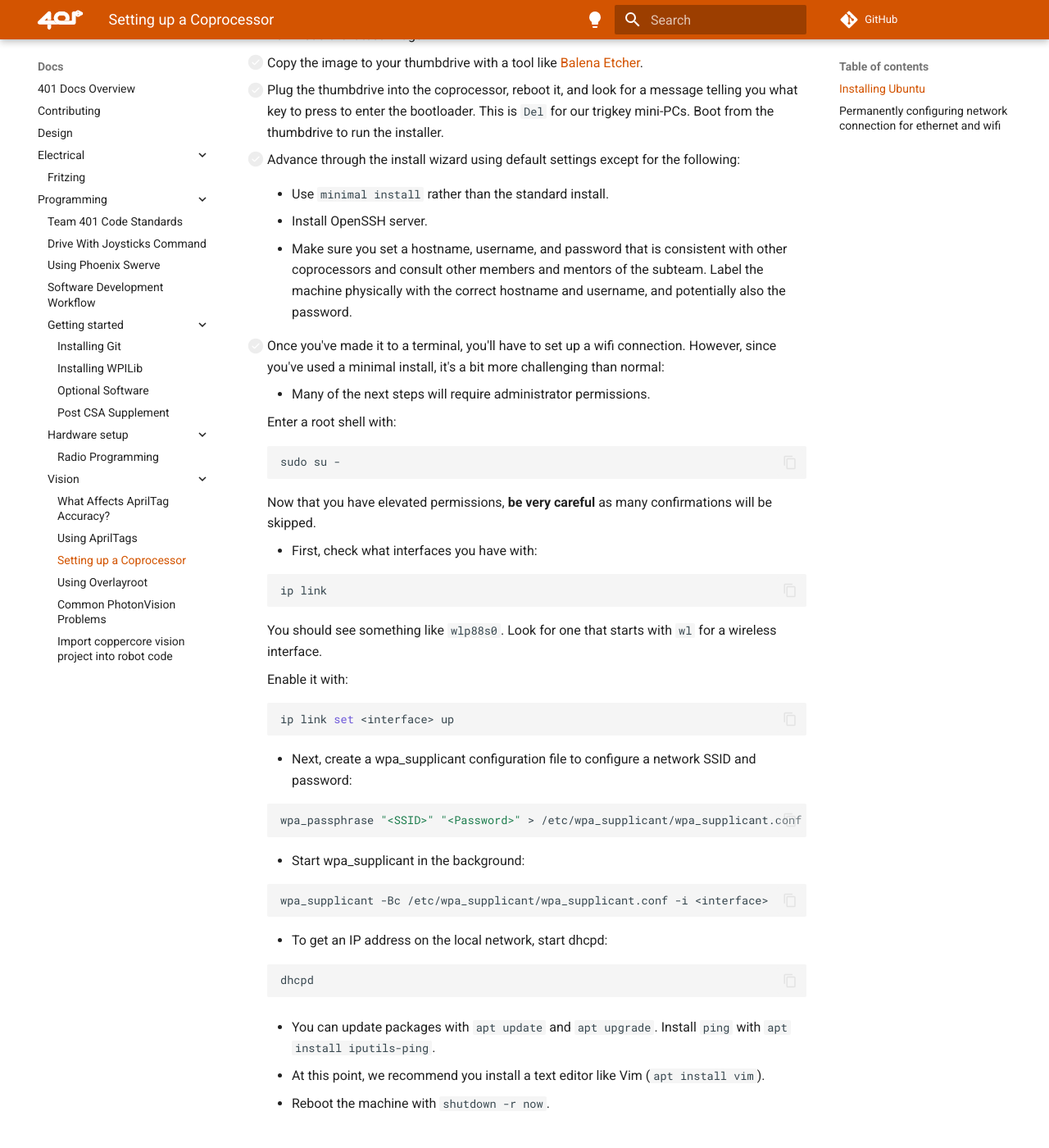
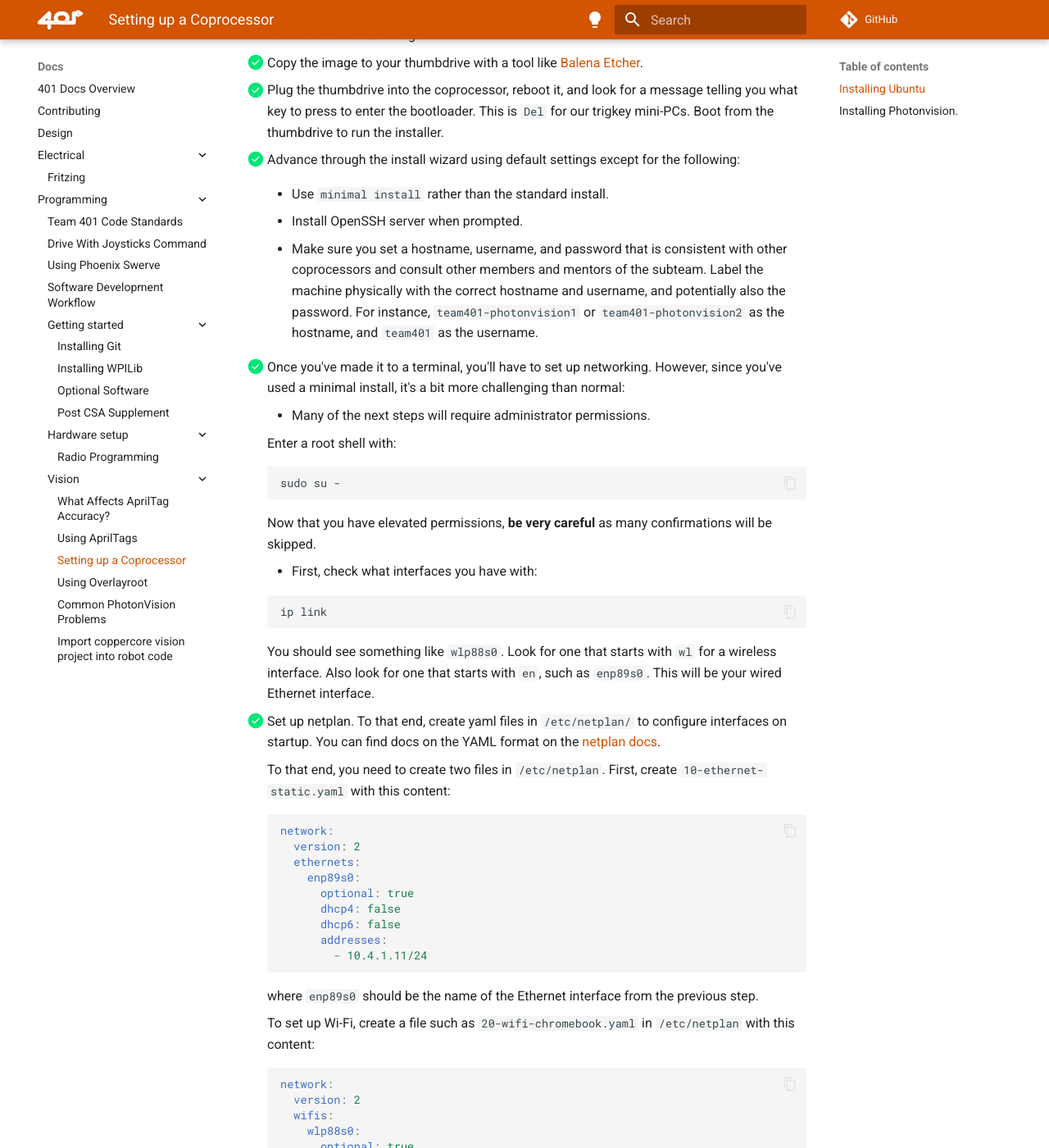
Before and after one commit to team401/Docs, an MkDocs documentation site: the page built from docs/programming/vision/coprocessor-setup.md, in a window 1280 px wide and 1400 px high, scrolled down 618 px. Shown: the whole window at 82% size. Built offline with MkDocs 1.6.1 and Material for MkDocs 9.7.7, drawn with Linux system fonts in a browser that asks for light colours; comment, search, counter and statistics services are not loaded; some of the changed text lies outside the part shown.

Commit message:
updated documentation to include learned netplan experience

````diff
--- a/docs/programming/vision/coprocessor-setup.md
+++ b/docs/programming/vision/coprocessor-setup.md
@@ -13,21 +13,22 @@
 
 With your resources assembled,
 
-- [ ] Navigate to [ubuntu.com](https://ubuntu.com/). In the navigation bar at the top, go to `Products > Ubuntu Server`. Download the latest image.
+- [x] Navigate to [ubuntu.com](https://ubuntu.com/). In the navigation bar at the top, go to `Products > Ubuntu Server`. Download the latest image.
 
-- [ ] Copy the image to your thumbdrive with a tool like [Balena Etcher](https://etcher.balena.io/).
+- [x] Copy the image to your thumbdrive with a tool like [Balena Etcher](https://etcher.balena.io/).
 
-- [ ] Plug the thumbdrive into the coprocessor, reboot it, and look for a message telling you what key to press to enter the bootloader. This is `Del` for our trigkey mini-PCs. Boot from the thumbdrive to run the installer.
+- [x] Plug the thumbdrive into the coprocessor, reboot it, and look for a message telling you what key to press to enter the bootloader. This is `Del` for our trigkey mini-PCs. Boot from the thumbdrive to run the installer.
 
-- [ ] Advance through the install wizard using default settings except for the following:
+- [x] Advance through the install wizard using default settings except for the following:
 
     - Use `minimal install` rather than the standard install.
 
-    - Install OpenSSH server.
+    - Install OpenSSH server when prompted.
 
-    - Make sure you set a hostname, username, and password that is consistent with other coprocessors and consult other members and mentors of the subteam. Label the machine physically with the correct hostname and username, and potentially also the password.
+    - Make sure you set a hostname, username, and password that is consistent with other coprocessors and consult other members and mentors of the subteam. Label the machine physically with the correct hostname and username, and potentially also the password.  For instance, `team401-photonvision1` or `team401-photonvision2` as the hostname, and `team401` as the
+    username.
 
-- [ ] Once you've made it to a terminal, you'll have to set up a wifi connection. However, since you've used a minimal install, it's a bit more challenging than normal:
+- [x] Once you've made it to a terminal, you'll have to set up networking. However, since you've used a minimal install, it's a bit more challenging than normal:
 
     - Many of the next steps will require administrator permissions.
 
@@ -46,39 +47,87 @@
     ```
 
     You should see something like `wlp88s0`. Look for one that starts with `wl` for a wireless interface.
+    Also look for one that starts with `en`, such as `enp89s0`. This will be your wired Ethernet interface.
 
-    Enable it with:
+- [x] Set up netplan. To that end, create yaml files in
+    `/etc/netplan/` to configure interfaces on startup. You
+    can find docs on the YAML format on the [netplan
+    docs](https://netplan.readthedocs.io/en/stable/netplan-yaml/).
 
-    ```sh
-    ip link set <interface> up
-    ```
+    To that end, you need to create two files in `/etc/netplan`.
+    First, create `10-ethernet-static.yaml` with this content:
+```yaml
+network:
+  version: 2
+  ethernets:
+    enp89s0:
+      optional: true
+      dhcp4: false
+      dhcp6: false
+      addresses:
+        - 10.4.1.11/24
+```
+    where `enp89s0` should be the name of the Ethernet interface from the previous step.
 
-    - Next, create a wpa_supplicant configuration file to configure a network SSID and password:
+    To set up Wi-Fi, create a file such as `20-wifi-chromebook.yaml` in `/etc/netplan` with this content:
+```yaml
+network:
+  version: 2
+  wifis:
+    wlp88s0:
+      optional: true
+      access-points:
+        "access point name SSID":
+          password: "xxxxxx"
+      dhcp4: true
+      dhcp6: false
+```
+    Replace `wlp88s0` with the name of the WiFi interface you learned earlier.
+    Replace `access point name SSID` with the SSID of your access point, and enter the WiFi password.
+    Finally, run (from a root shell),
+```bash
+netplan apply
+```
+    This will render (=apply) this network configuration.
 
-    ```sh
-    wpa_passphrase "<SSID>" "<Password>" > /etc/wpa_supplicant/wpa_supplicant.conf
-    ```
+- [x] Test network connectivity.
 
-    - Start wpa_supplicant in the background:
+    - If your WiFi provides Internet connectivity, you should now be able
+      to update packages with `apt update` and `apt upgrade`.
 
-    ```sh
-    wpa_supplicant -Bc /etc/wpa_supplicant/wpa_supplicant.conf -i <interface>
-    ```
+    - If you need to know your assigned IP address, run `ip addr`. Look for
+      a section that corresponds to the `wlp88s0` interface:
+```
+3: wlp88s0: <BROADCAST,MULTICAST,UP,LOWER_UP> mtu 1500 qdisc noqueue state UP group default qlen 1000
+    inet 10.90.161.58/16 brd 10.90.255.255 scope global dynamic noprefixroute wlp88s0
+       valid_lft 34652sec preferred_lft 34652sec
+```
+    In this example, `10.90.161.58` is the IP address assigned.
 
-    - To get an IP address on the local network, start dhcpd:
+    - Since openssh is enabled, you should be able to `ssh team401@10.90.161.58` from any
+      laptop connected to the same subnet as the robot.
 
-    ```sh
-    dhcpd
-    ```
+    - Install `ping` with `apt install iputils-ping`.
 
-    - You can update packages with `apt update` and `apt upgrade`. Install `ping` with `apt install iputils-ping`.
-
-    - At this point, we recommend you install a text editor like Vim (`apt install vim`).
+    - Install a text editor like Vim (`apt install vim`).
 
     - Reboot the machine with `shutdown -r now`.
 
-## Permanently configuring network connection for ethernet and wifi
+    - The machine should boot up without delay and connect to the network.
+    The netplan configuration should be permanent.
 
-Create yaml files in `/etc/netplan/` to configure interfaces on startup. You can find docs on the YAML format on the [netplan docs](https://netplan.readthedocs.io/en/stable/netplan-yaml/).
+## Installing Photonvision.
 
-**We have yet to successfully configure this. As soon as we do (probably Monday, 8/20/2025) this section will be updated.**
+- [x] To install Photonvision, we are following the instructions for [Other Debian-Based Co-Processor Installation](https://docs.photonvision.org/en/latest/docs/advanced-installation/sw_install/other-coprocessors.html).
+
+   Currently, these are:
+```bash
+$ wget https://git.io/JJrEP -O install.sh
+$ sudo chmod +x install.sh
+$ sudo ./install.sh
+$ sudo reboot now
+```
+    This will install the latest version of PhotonVision.
+    For whatever reason, Photonvision will make a number of configuration changes,
+    one of which will be to activate `NetworkManager` as the default renderer for `netplan`.
+    This should not cause any issues.
````
